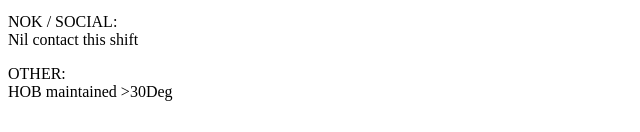
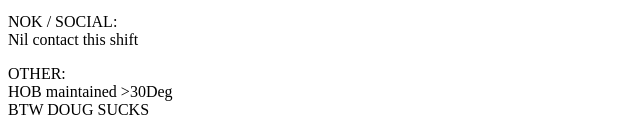
Before and after one commit to blakerowden/blakerowden.github.io, a plain HTML site: page index.html in a window 1280 px wide. Shown: the part 791-923 px from the top of the page, without its empty margins (0-640 px from the left). Drawn offline with Linux system fonts and the light colour scheme.

Commit message:
Update index.html

```diff
--- a/index.html
+++ b/index.html
@@ -59,6 +59,7 @@
   <p>
       OTHER:<br>
       HOB maintained >30Deg<br>
+      BTW DOUG SUCKS
   </p>
 
 
```
